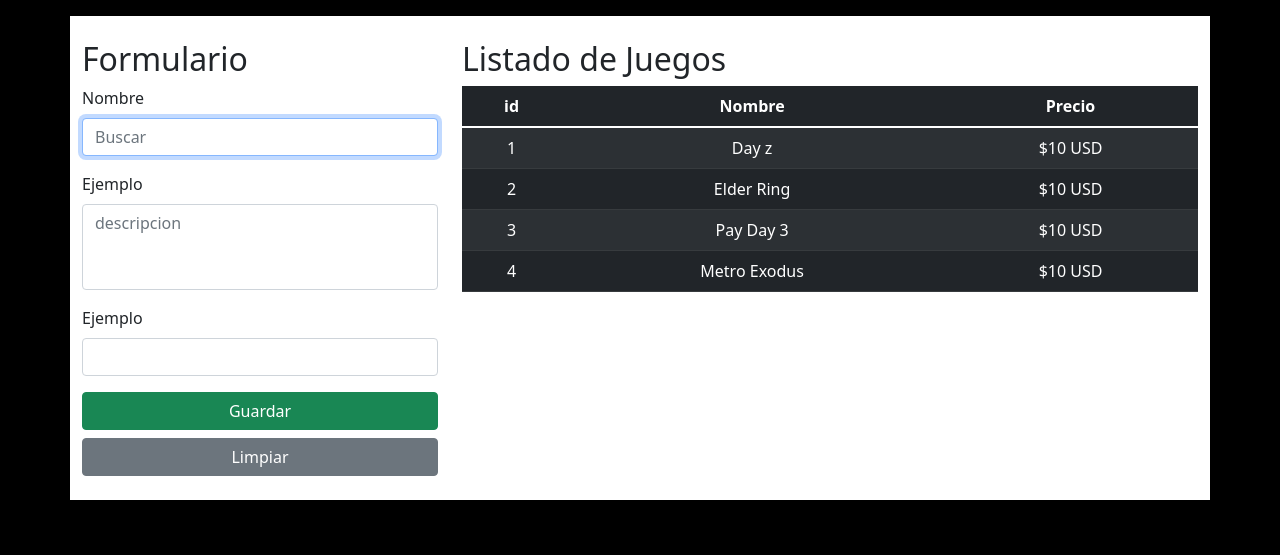
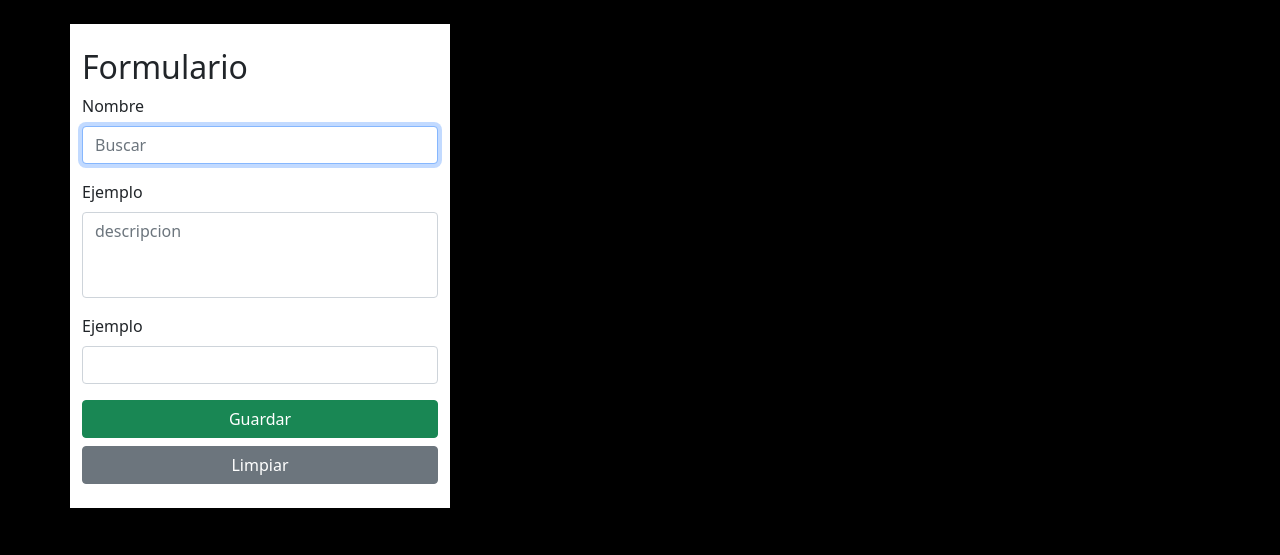
Before and after one commit to bFran07/TPEWeb2, a PHP site: page / in a window 1280 px wide. Shown: the part 56-611 px from the top of the page. Run offline with PHP 8.4, Linux system fonts and the light colour scheme; data that the repository does not hold is empty.

Commit message:
Añadido form.php

```diff
--- a/web2/app/tareas.php
+++ b/web2/app/tareas.php
@@ -5,9 +5,13 @@ require_once './app/db.php';
 function mostrarTareas() {
 
     require 'templates/header.php';
+    require 'templates/footer.php';
+    require 'templates/form.php';
 
-    require 'templates/footer.php' ;
     $tareas = obtenerTareas();
+
+
+
 
     foreach($tareas as $tarea){
 
--- a/web2/templates/footer.php
+++ b/web2/templates/footer.php
@@ -1,64 +1,7 @@
 
 <footer>
-<div class="container my-3">
-            <div class="row">
-                <div class="col-sm-12 col-md-4 col-lg-4 col-xl-4 py-4 bg-white">
-                    <h2>Formulario</h2>
-                    <form>
-                        <div class="mb-3">
-                            <label for="nombre" class="form-label">Nombre</label>
-                            <input type="text" class="form-control" id="nombre" placeholder="Buscar" autofocus />
-                        </div>
-                        <div class="mb-3">
-                            <label for="descripcion" class="form-label">Ejemplo</label>
-                            <textarea class="form-control" id="descripcion" placeholder="descripcion" rows="3"></textarea>
-                        </div>
-                        <div class="mb-3">
-                            <label for="ejemplo" class="form-label">Ejemplo</label>
-                            <input type="number" class="form-control" id="ejemplo" />
-                        </div>
-                        <div class="d-grid gap-2">
-                            <button class="btn btn-success">Guardar</button>
-                            <button class="btn btn-secondary">Limpiar</button>
-                        </div>
-                    </form>
-                </div>
-                <div class="col-sm-12 col-md-8 col-lg-8 col-xl-8 py-4 bg-white">
-                    <h2>Listado de Juegos</h2>
-                    <table class="table table-dark table-striped">
-                        <thead>
-                            <tr>
-                                <th class="centrado">id</th>
-                                <th class="centrado">Nombre</th>
-                                <th class="centrado">Precio</th>
-                            </tr>
-                        </thead>
-                        <tbody>
-                            <tr>
-                                <td class="centrado">1</td>
-                                <td class="centrado">Day z</td>
-                                <td class="centrado">$10 USD</td>
-                            </tr>
-                            <tr>
-                                <td class="centrado">2</td>
-                                <td class="centrado">Elder Ring</td>
-                                <td class="centrado">$10 USD</td>
-                            </tr>
-                            <tr>
-                                <td class="centrado">3</td>
-                                <td class="centrado">Pay Day 3</td>
-                                <td class="centrado">$10 USD</td>
-                            </tr>
-                            <tr>
-                                <td class="centrado">4</td>
-                                <td class="centrado">Metro Exodus</td>
-                                <td class="centrado">$10 USD</td>
-                            </tr>
-                        </tbody>
-                    </table>
-                </div>
-            </div>
-        </div>
+
+
 </footer>
  <script src="https://cdn.jsdelivr.net/npm/bootstrap@5.1.3/dist/js/bootstrap.bundle.min.js" integrity="sha384-ka7Sk0Gln4gmtz2MlQnikT1wXgYsOg+OMhuP+IlRH9sENBO0LRn5q+8nbTov4+1p" crossorigin="anonymous"></script>
 </body>
--- /dev/null
+++ b/web2/templates/form.php
@@ -0,0 +1,26 @@
+<form action="agregar" method="POST" class="my-4">
+ <div class="container my-3">
+            <div class="row">
+                <div class="col-sm-12 col-md-4 col-lg-4 col-xl-4 py-4 bg-white">
+                    <h2>Formulario</h2>
+                    <form>
+                        <div class="mb-3">
+                            <label for="nombre" class="form-label">Nombre</label>
+                            <input type="text" class="form-control" id="nombre" placeholder="Buscar" autofocus />
+                        </div>
+                        <div class="mb-3">
+                            <label for="descripcion" class="form-label">Ejemplo</label>
+                            <textarea class="form-control" id="descripcion" placeholder="descripcion" rows="3"></textarea>
+                        </div>
+                        <div class="mb-3">
+                            <label for="ejemplo" class="form-label">Ejemplo</label>
+                            <input type="number" class="form-control" id="ejemplo" />
+                        </div>
+                        <div class="d-grid gap-2">
+                            <button class="btn btn-success">Guardar</button>
+                            <button class="btn btn-secondary">Limpiar</button>
+                        </div>
+                    </form>
+                </div>
+
+<form action="agregar" method="POST" class="my-4">
```
